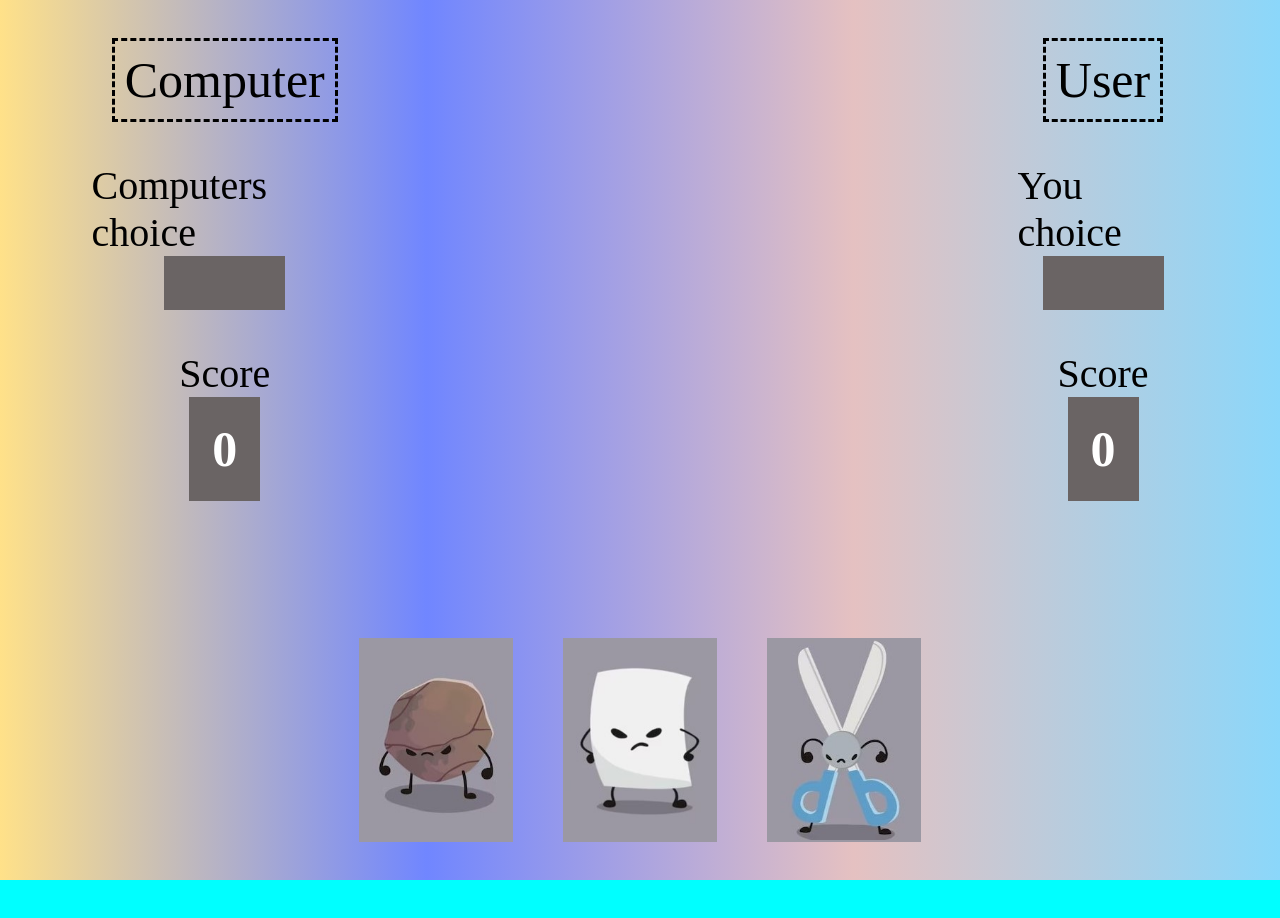
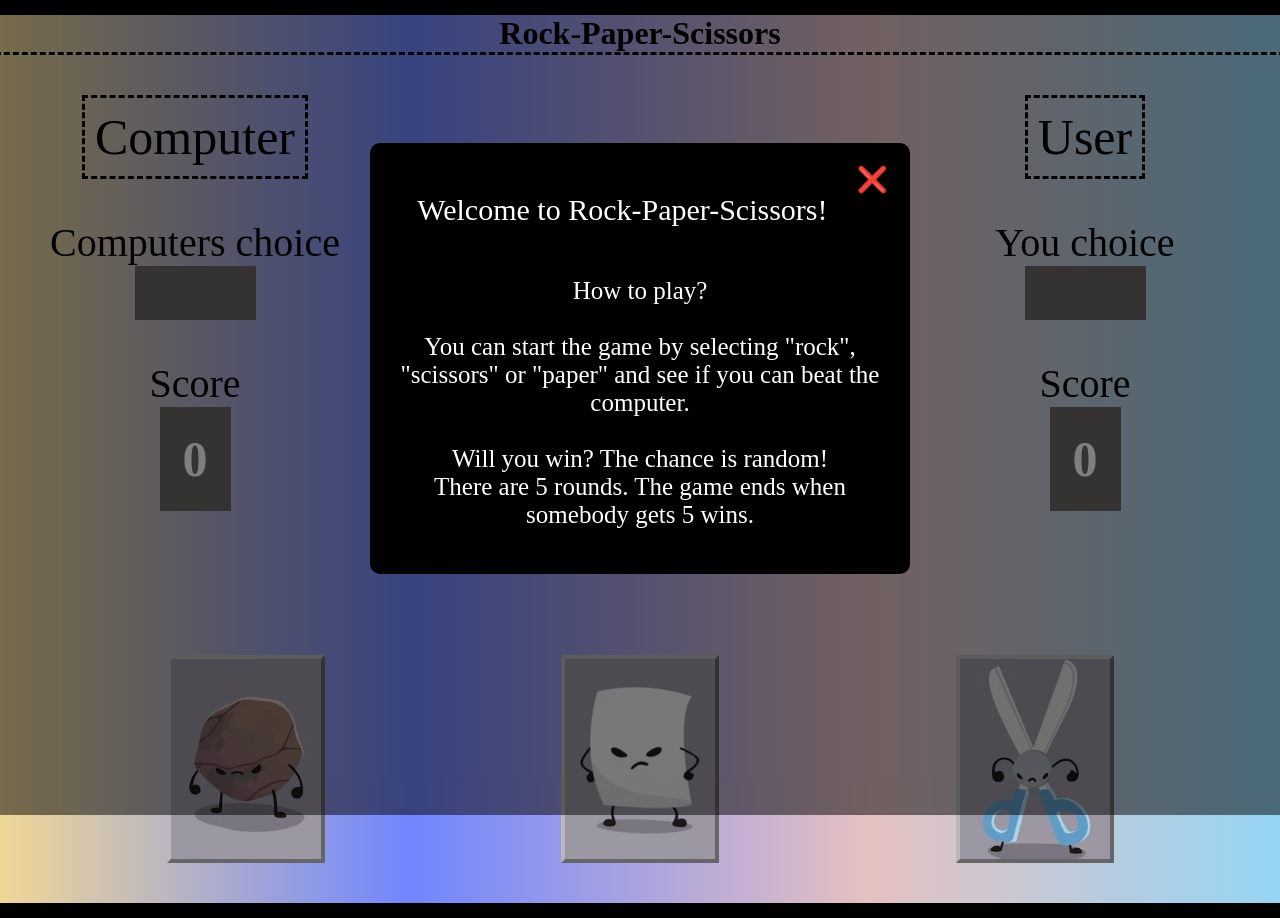
Before and after one commit to ApoorvaK9/RockPaperScissors, a plain HTML site: page index.html in a window 1280 px wide. Shown: the top 918 px of the page. Before the commit the page ends 880 px from the top, so only its background shows below. Drawn offline with Linux system fonts and the light colour scheme.

Commit message:
Make following changes
-Result text and image alignment should be in center
-Rock,paper scissor should look like a button
-When page refreshes game info popup should be displayed
-There should be game title
-Change color of final Result

```diff
--- a/index.html
+++ b/index.html
@@ -8,10 +8,19 @@
     <script src="script.js"defer></script>
 </head>
 <body>
-    <!-- <div class = "labels">
-        <label>Computer</label>
-        <label>User</label> -->
+    <div id = "popup">
+        <div id = "popupContent">
+            <span id = "closePopup">&#10060;</span>
+            <p style="font-size: 30px;margin: 30px 0px 50px;">Welcome to Rock-Paper-Scissors!</p>
+            <p class="gameInfo">How to play?<br><br>
+            You can start the game by selecting "rock", "scissors" or "paper"
+            and see if you can beat the computer.<br><br>
+            Will you win? The chance is random!<br>
+            There are 5 rounds. The game ends when somebody gets 5 wins.</p>
         </div>
+    </div>
+    <div class="mainPage">
+        <h1>Rock-Paper-Scissors</h1>
         <div class = "topHalf">
             <div id = "computer">
                 <label>Computer</label>
@@ -33,11 +42,14 @@
                 <div class = "userScore"></div>
             </div>
         </div>
+        <!-- <div id = "result"></div> -->
         <div id = "result"></div>
+        <div id = "finalWinner"></div>
         <div id = "choice">
             <button type="button"><img id = "rock" src="./imgs/rock.jpg" alt="Rock" height="200px" width="150px"></button>
             <button><img id = "paper" src="./imgs/paper.jpg" alt="Paper" height="200px" width="150px"></button>
             <button><img id = "scissors" src="./imgs/scissors.jpg" alt="Scissors" height="200px" width="150px"></button>
         </div>
+    </div>
 </body>
 </html>
--- a/script.js
+++ b/script.js
@@ -128,8 +128,11 @@ function playGame(userSelection) {
 
 // function to display final winner
 function winner(userHighScore,computerHighScore) {
-    (userHighScore > computerHighScore) ? displayResult(`Congrats! You win! Celebrate!`)
-    :displayResult(`You lose!\nPlay again!`)
+    let finalWinner = document.querySelector("#finalWinner");
+    if (userHighScore > computerHighScore)
+        finalWinner.textContent ="Congrats! You win! Celebrate!";
+    else
+        finalWinner.textContent = "You lose! Play again!";
 }
 
 //function displays players choice
@@ -141,6 +144,7 @@ function displayPlayersChoice(userChoice,computerChoice) {
     computerSelectedOption.textContent = computerChoice;
 
     result.textContent = "";
+    finalWinner.textContent = "";
 }
 
 
@@ -179,3 +183,22 @@ function displayResult(msg){
     paragraph.textContent = msg;
     result.appendChild(paragraph);
 }
+
+
+//displays popup when browser is refreshed
+let popup = document.getElementById("popup");
+document.addEventListener('DOMContentLoaded',() => {
+    popup.style.display = "block";
+});
+
+    //closes popup when cross sign is pressed
+let closePopup = document.getElementById("closePopup");
+closePopup.addEventListener('click',() =>{
+    popup.style.display = "none";
+        });
+
+//popup closes if clicked outside popupContent
+document.addEventListener('click', (e) =>{
+    if (e.target === popup)
+        popup.style.display = "none";
+});
--- a/styles.css
+++ b/styles.css
@@ -1,34 +1,36 @@
 body {
     display: flex;
     flex-direction: column;
-    background-color:aqua;
+    background-color: black;
     align-items: center;
-   /* gap: 40px; */
-    padding: 30px;
-    background-image: linear-gradient(to right,#ffe189, #7086ff ,#e5c1c1, #8bd7fa);
+    padding: 5px;
+    margin: 10px 0px;
+}
+
+.mainPage {
+    background-image: linear-gradient(to right, #ffe189, #7086ff, #e5c1c1, #8bd7fa);
 }
 
 #choice {
     display: flex;
-    justify-content: space-around;
+    justify-content: space-evenly;
     font-size: 40px;
     font-family: "Times New Roman", Times, serif;
-    gap: 50px;
+    gap: 20px;
     margin-top: 50px;
-
 }
 
 .topHalf, #computer, #user {
     display: flex;
     justify-content: flex-start;
-    margin: 0px 50px;
+    margin: 0px;
     padding: 0px 50px;
 }
 
 #computer, #user {
     flex-direction: column;
     align-items: center;
-    /* gap: 10px; */
+    min-width: 290px;
 }
 
 .computerScore, .userScore {
@@ -44,7 +46,6 @@ body {
     box-sizing: border-box;
 }
 
-
 #paperRock,#rockScissors,#scissorsPaper,#winner {
     display: none;
 }
@@ -57,13 +58,21 @@ body {
 
 #result p{
     font-size: 40px;
-    /* min-height: 127px; */
-    /* max-height: 200px; */
     margin: 0px;
 }
 
-#result {
-    min-height: 100px;
+#finalWinner{
+    font-size: 43px;
+    color: blue;
+    margin: 0px;
+}
+
+.gameInfo {
+    font-size: 25px;
+}
+
+#result, #finalWinner {
+    min-height: 50px;
     display: flex;
     flex-direction: column;
     align-items: center;
@@ -71,19 +80,24 @@ body {
 
 button {
     padding: 0px;
-    border: solid 2px rgb(155, 152,163) ;
+    border: outset 4px rgb(185 185 188);
     cursor: pointer;
-    height: 204px;
+    height: 208px;
+    margin-bottom: 40px;
 }
 
 button:hover {
     border: black solid 2px;
+    height: 208px;
+    width: 158px;
+    background-color: rgb(155 152 163);
 }
 
 label {
     font-size: 50px;
     border: dashed;
     padding: 10px;
+    margin-top: 40px;
 }
 
 #images {
@@ -112,3 +126,37 @@ p.score , p.displayChoice{
     width: 101px;
     text-align: center;
 }
+
+h1 {
+    margin-bottom: 0px;
+    margin-top: 0px;
+    text-align: center;
+    border-bottom: dashed;
+}
+
+/* styles for popup */
+#popup {
+    color: white;
+    position: fixed;
+    width: 100%;
+    height: 100%;
+    background-color: rgba(0, 0, 0, 0.5);
+}
+
+#popupContent {
+    text-align: center;
+    background-color: black;
+    margin: 10% auto;
+    width: 80%;
+    max-width: 500px;
+    border-radius: 10px;
+    padding: 20px;
+    font-size: 25px;
+}
+
+#closePopup {
+    float : right;
+    font-weight: bolder;
+    padding: 2px;
+    cursor: pointer;
+}
```
Lines whose indentation alone changed are shown as unchanged.
